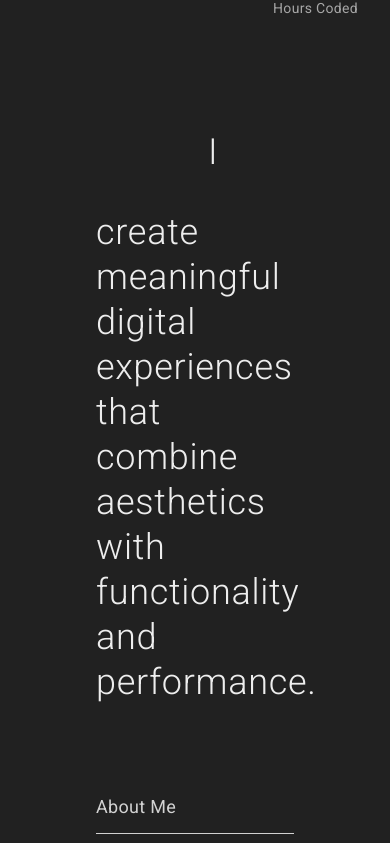
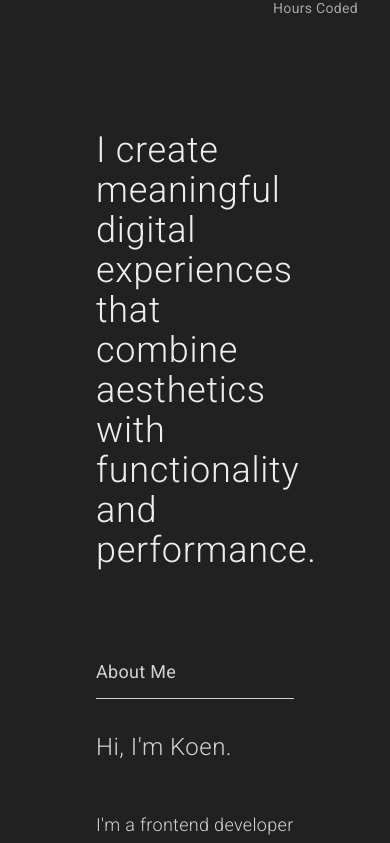
Before and after one commit to androbro/portfolio_v2, a Next.js app: page / in a window 390 px wide. Shown: the part 794-1637 px from the top of the page. Built offline with nearby package versions, Linux system fonts and the light colour scheme.

Commit message:
Refactor About component: Removed unnecessary SVG figure for improved layout and streamlined the quote section. Adjusted styling for better visual consistency and responsiveness.

```diff
--- a/app/components/features/About/About.tsx
+++ b/app/components/features/About/About.tsx
@@ -44,31 +44,9 @@ const quoteOpacity = useTransform(scrollYProgress, [0, 0.2, 1], [0, 1, 1]); // F
 		<section ref={sectionRef} id="about" className="flex items-center justify-center py-20">
 			<div className="content-container md:w-4xl lg:w-6xl xl:w-7xl">
 				<div className="relative">
-					<figure className="sticky top-24 left-0 w-20 h-20 float-left mr-8">
-						<svg width="75" height="75" viewBox="0 0 100 100">
-							<circle
-								cx="50"
-								cy="50"
-								r="30"
-								pathLength="1"
-								className="stroke-primary/20 fill-none stroke-[5px]"
-							/>
-							<motion.circle
-								cx="50"
-								cy="50"
-								r="30"
-								pathLength="1"
-								className="stroke-primary fill-none stroke-[5px]"
-								style={{
-									pathLength: scrollYProgress,
-								}}
-							/>
-						</svg>
-					</figure>
-
 					<div ref={quoteRef}>
 						<motion.h3
-							className="text-4xl md:text-6xl font-light leading-tight mb-22"
+							className="text-4xl md:text-6xl font-light mb-22"
 							style={{
 								opacity: quoteOpacity,
 								y: quoteY
```
